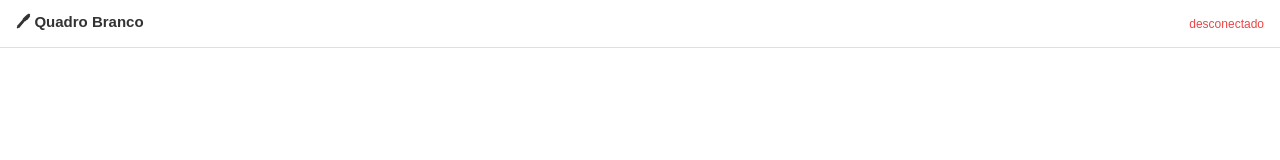
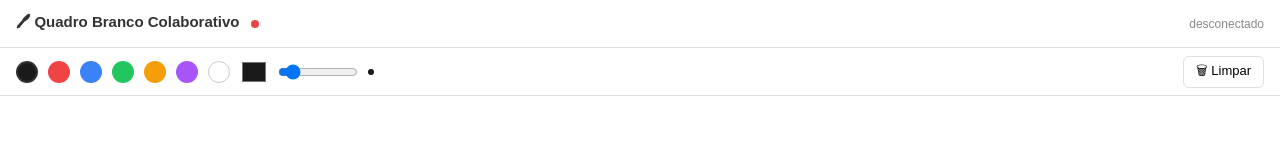
Before and after one commit to Marceloafz/quadro_em_branco, a plain HTML site: page client/index.html in a window 1280 px wide. Drawn offline with nearby package versions, Linux system fonts and the light colour scheme; no server answers.

Commit message:
Sincronização em tempo real - Thiago Luiz

```diff
--- a/client/index.html
+++ b/client/index.html
@@ -6,38 +6,133 @@
   <title>Quadro Branco Colaborativo</title>
   <style>
     * { margin: 0; padding: 0; box-sizing: border-box; }
-    body { display: flex; flex-direction: column; height: 100vh; font-family: sans-serif; background: #f5f5f5; }
-    header { height: 48px; background: #fff; border-bottom: 1px solid #e0e0e0; display: flex; align-items: center; gap: 12px; padding: 0 16px; }
+
+    body {
+      display: flex;
+      flex-direction: column;
+      height: 100vh;
+      font-family: sans-serif;
+      background: #f5f5f5;
+    }
+
+    header {
+      height: 48px;
+      background: #fff;
+      border-bottom: 1px solid #e0e0e0;
+      display: flex;
+      align-items: center;
+      gap: 12px;
+      padding: 0 16px;
+      flex-shrink: 0;
+    }
+
     header h1 { font-size: 15px; font-weight: 600; color: #333; }
-    #status { font-size: 12px; color: #888; margin-left: auto; }
-    #status.conectado { color: #22c55e; }
-    #status.desconectado { color: #ef4444; }
-    canvas { flex: 1; display: block; background: #ffffff; cursor: crosshair; }
+
+    /* ── barra de ferramentas ── */
+    #toolbar {
+      height: 48px;
+      background: #fff;
+      border-bottom: 1px solid #e0e0e0;
+      display: flex;
+      align-items: center;
+      gap: 10px;
+      padding: 0 16px;
+      flex-shrink: 0;
+    }
+
+    .swatch {
+      width: 22px; height: 22px;
+      border-radius: 50%;
+      border: 2px solid transparent;
+      cursor: pointer;
+    }
+    .swatch.selecionado { border-color: #333; }
+
+    #espessura-slider { width: 80px; }
+
+    #espessura-preview {
+      border-radius: 50%;
+      background: #1a1a1a;
+      transition: width .15s, height .15s, background .15s;
+    }
+
+    #cor-custom { width: 28px; height: 28px; border: none; cursor: pointer; background: none; }
+
+    #btn-limpar {
+      margin-left: auto;
+      padding: 4px 12px;
+      border: 1px solid #e0e0e0;
+      border-radius: 6px;
+      background: #fff;
+      cursor: pointer;
+      font-size: 13px;
+    }
+    #btn-limpar:hover { background: #fef2f2; border-color: #fca5a5; color: #dc2626; }
+
+    /* ── status ── */
+    #status-dot {
+      width: 8px; height: 8px;
+      border-radius: 50%;
+      background: #9ca3af;
+      flex-shrink: 0;
+    }
+    #status-dot.online   { background: #22c55e; }
+    #status-dot.offline  { background: #ef4444; }
+
+    #status-txt { font-size: 12px; color: #888; margin-left: auto; }
+
+    /* ── canvas ── */
+    #canvas {
+      flex: 1;
+      display: block;
+      background: #ffffff;
+      cursor: crosshair;
+    }
   </style>
 </head>
 <body>
+
   <header>
-    <h1>🖊 Quadro Branco</h1>
-    <span id="status" class="desconectado">desconectado</span>
+    <h1>🖊 Quadro Branco Colaborativo</h1>
+    <div id="status-dot" class="offline"></div>
+    <span id="status-txt">desconectado</span>
   </header>
+
+  <div id="toolbar">
+    <!-- paleta rápida -->
+    <span class="swatch selecionado" data-cor="#1a1a1a" style="background:#1a1a1a"></span>
+    <span class="swatch" data-cor="#ef4444" style="background:#ef4444"></span>
+    <span class="swatch" data-cor="#3b82f6" style="background:#3b82f6"></span>
+    <span class="swatch" data-cor="#22c55e" style="background:#22c55e"></span>
+    <span class="swatch" data-cor="#f59e0b" style="background:#f59e0b"></span>
+    <span class="swatch" data-cor="#a855f7" style="background:#a855f7"></span>
+    <span class="swatch" data-cor="#ffffff" style="background:#fff; border:1px solid #ccc"></span>
+
+    <!-- cor personalizada -->
+    <input type="color" id="cor-custom" title="Cor personalizada" value="#1a1a1a" />
+
+    <!-- espessura -->
+    <input type="range" id="espessura-slider" min="1" max="30" value="4" />
+    <span id="espessura-preview" style="width:8px;height:8px;"></span>
+
+    <button id="btn-limpar">🗑 Limpar</button>
+  </div>
+
   <canvas id="canvas"></canvas>
+
+  <!--
+    Ordem de carregamento:
+      1. socket.io  — biblioteca cliente
+      2. socket.js  — sincronização em tempo real (Thiago)
+      3. canvas.js  — interface de desenho local (Marcelo / Leonardo)
+
+    canvas.js DEVE vir depois de socket.js porque ele define
+    window.desenharTraco, window.limparCanvas e window.removerCursor,
+    que são chamados pelos eventos socket registrados em socket.js.
+  -->
   <script src="https://cdn.socket.io/4.7.5/socket.io.min.js"></script>
   <script src="socket.js"></script>
-  <script>
-    const canvas = document.getElementById('canvas');
-    const ctx = canvas.getContext('2d');
-    const statusEl = document.getElementById('status');
+  <script src="canvas.js"></script>
 
-    function redimensionar() {
-      canvas.width = canvas.offsetWidth;
-      canvas.height = canvas.offsetHeight;
-    }
-    window.addEventListener('resize', redimensionar);
-    redimensionar();
-
-    const rawSocket = io('http://localhost:3000', { autoConnect: false });
-    rawSocket.on('connect', () => { statusEl.textContent = `conectado · ${rawSocket.id}`; statusEl.className = 'conectado'; });
-    rawSocket.on('disconnect', () => { statusEl.textContent = 'desconectado'; statusEl.className = 'desconectado'; });
-  </script>
 </body>
 </html>
--- a/client/socket.js
+++ b/client/socket.js
@@ -1,3 +1,8 @@
+// ─────────────────────────────────────────────
+//  socket.js  —  Sincronização em tempo real
+//  Membro 3: Thiago Luiz
+// ─────────────────────────────────────────────
+
 const SERVIDOR = 'http://localhost:3000';
 
 const socket = io(SERVIDOR, {
@@ -5,36 +10,56 @@ const socket = io(SERVIDOR, {
   reconnectionAttempts: 10,
 });
 
+// ── Conexão ──────────────────────────────────
 
 socket.on('connect', () => {
-  document.dispatchEvent(new CustomEvent('socket:conectado', { detail: socket.id }));
+  document.dispatchEvent(
+    new CustomEvent('socket:conectado', { detail: socket.id })
+  );
 });
 
+socket.on('disconnect', (motivo) => {
+  document.dispatchEvent(
+    new CustomEvent('socket:desconectado', { detail: motivo })
+  );
+});
+
+// ── State catch-up ────────────────────────────
+// Ao entrar na sessão, o servidor reenvia todos os traços já existentes.
+// Cada traço é renderizado via window.desenharTraco (definido em canvas.js).
+
 socket.on('historico', (tracos) => {
-  tracos.forEach((t) => desenharTraco(t));
+  tracos.forEach((t) => window.desenharTraco(t));
 });
+
+// ── Recepção de traços remotos ────────────────
+// Filtra o próprio traço (já desenhado localmente) pelo autorId,
+// evitando duplicação, e renderiza apenas os traços dos outros usuários.
 
 socket.on('desenho', (dados) => {
   if (dados.autorId !== socket.id) {
-    desenharTraco(dados);
+    window.desenharTraco(dados);
   }
 });
 
+// ── Limpeza do quadro ─────────────────────────
+
 socket.on('limpar', () => {
-  limparCanvas();
+  window.limparCanvas();
 });
 
+// ── Presença (tratado pelo Membro 4) ──────────
+
 socket.on('cliente:entrou', ({ id }) => {
+  // Membro 4 (Igor) cuida da exibição da lista de presença
 });
 
 socket.on('cliente:saiu', ({ id, motivo }) => {
-  removerCursor(id);
+  window.removerCursor(id);
+  // Membro 4 (Igor) cuida da atualização da lista de presença
 });
 
-socket.on('disconnect', (motivo) => {
-  document.dispatchEvent(new CustomEvent('socket:desconectado', { detail: motivo }));
-});
-
+// ── Envio de eventos ──────────────────────────
 
 function enviarTraco(x0, y0, x1, y1, cor = '#000000', espessura = 3) {
   socket.emit('desenho', { x0, y0, x1, y1, cor, espessura });
@@ -44,8 +69,9 @@ function enviarLimpar() {
   socket.emit('limpar');
 }
 
-function desenharTraco(dados) {}
-function limparCanvas() {}
-function removerCursor(id) {}
-
-window.wb = { enviarTraco, enviarLimpar, socketId: () => socket.id };
+// API pública usada pelo canvas.js
+window.wb = {
+  enviarTraco,
+  enviarLimpar,
+  socketId: () => socket.id,
+};
```
